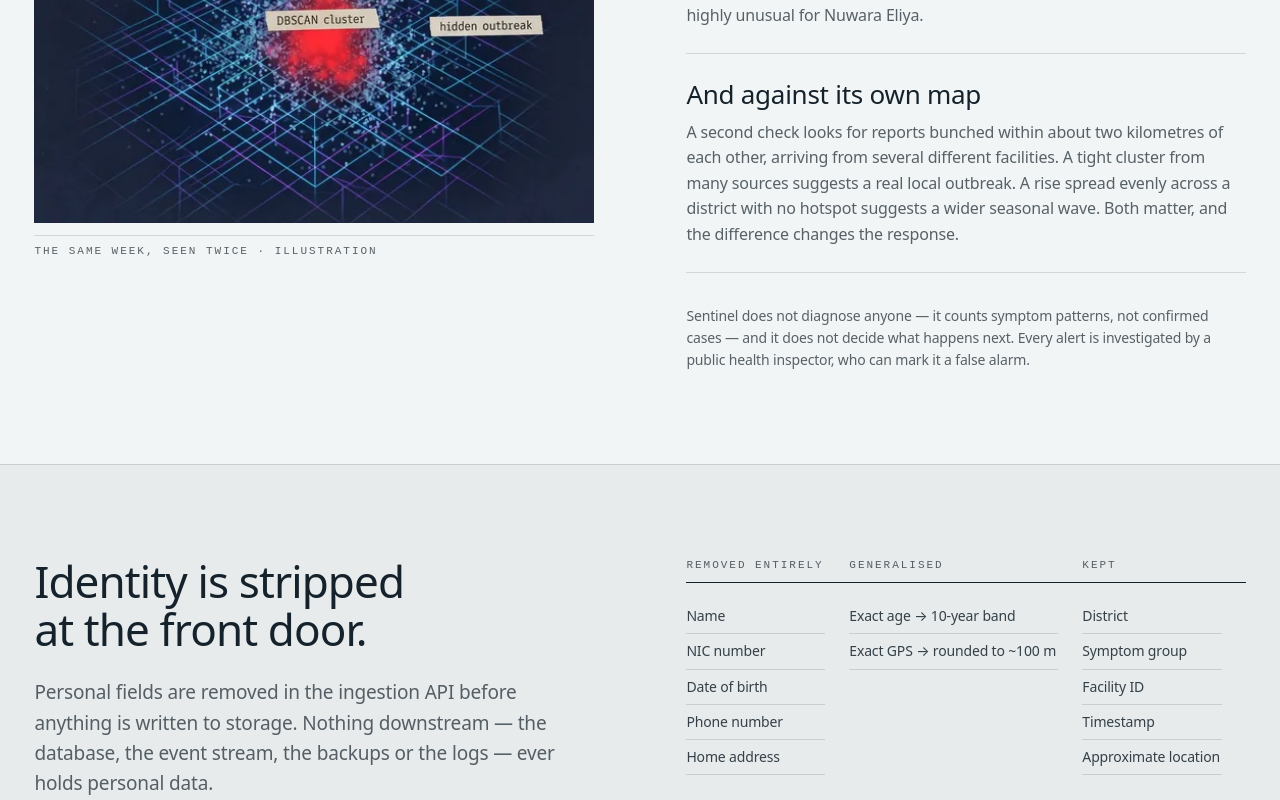
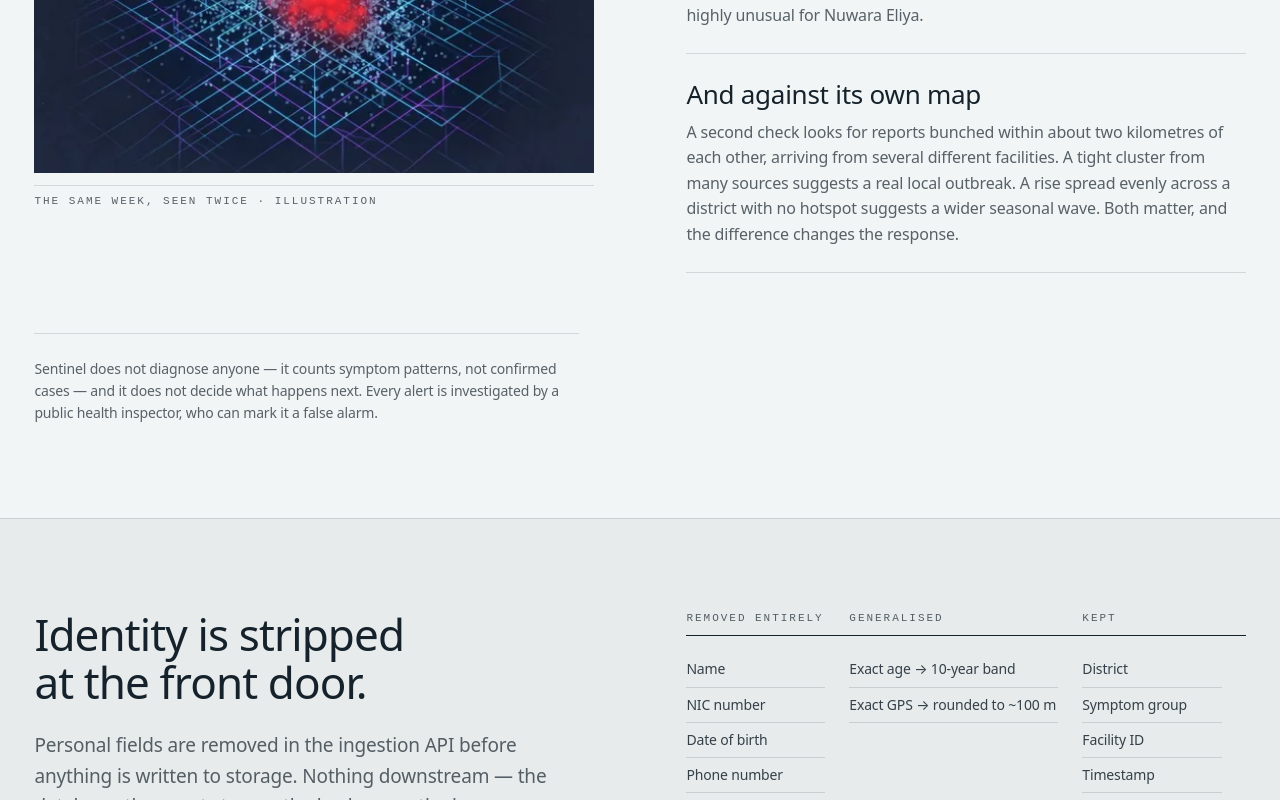
Before and after one commit to Rimaz17/sentinel, a React (Vite) app in the folder frontend/: page / in a window 1280 px wide. Shown: the part 1484-2284 px from the top of the page. Built offline with nearby package versions, Linux system fonts and the light colour scheme.

Commit message:
fix(landing): move the detection caveat out of the column it unbalanced

```diff
--- a/frontend/src/features/landing/sections/Mechanism.tsx
+++ b/frontend/src/features/landing/sections/Mechanism.tsx
@@ -36,12 +36,6 @@ export function Mechanism() {
               </div>
             ))}
           </dl>
-
-          <p className="mechanism__limit">
-            Sentinel does not diagnose anyone — it counts symptom patterns, not confirmed cases —
-            and it does not decide what happens next. Every alert is investigated by a public health
-            inspector, who can mark it a false alarm.
-          </p>
         </div>
 
         <Figure
@@ -54,6 +48,17 @@ export function Mechanism() {
           caption="The same week, seen twice · illustration"
         />
       </div>
+
+      {/* Full width, under both columns. Kept out of the split because it is the
+          section's closing line, and inside the text column it just made that
+          column taller than the figure beside it. */}
+      <div className="shell">
+        <p className="mechanism__limit">
+          Sentinel does not diagnose anyone — it counts symptom patterns, not confirmed cases — and
+          it does not decide what happens next. Every alert is investigated by a public health
+          inspector, who can mark it a false alarm.
+        </p>
+      </div>
     </section>
   )
 }
--- a/frontend/src/features/landing/sections/mechanism.css
+++ b/frontend/src/features/landing/sections/mechanism.css
@@ -53,6 +53,9 @@
 
 .mechanism__limit {
   max-width: var(--measure);
+  margin-top: var(--space-xl);
+  padding-top: var(--space-md);
+  border-top: var(--rule-hair);
   color: var(--ink-70);
   font-size: var(--step-small);
 }
```
